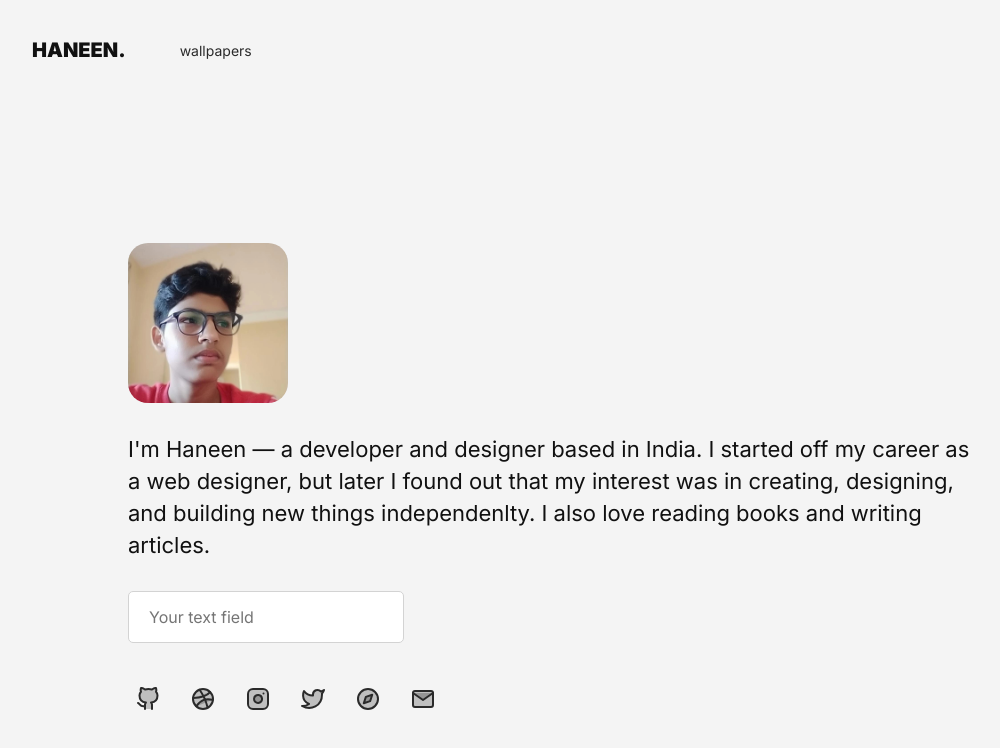
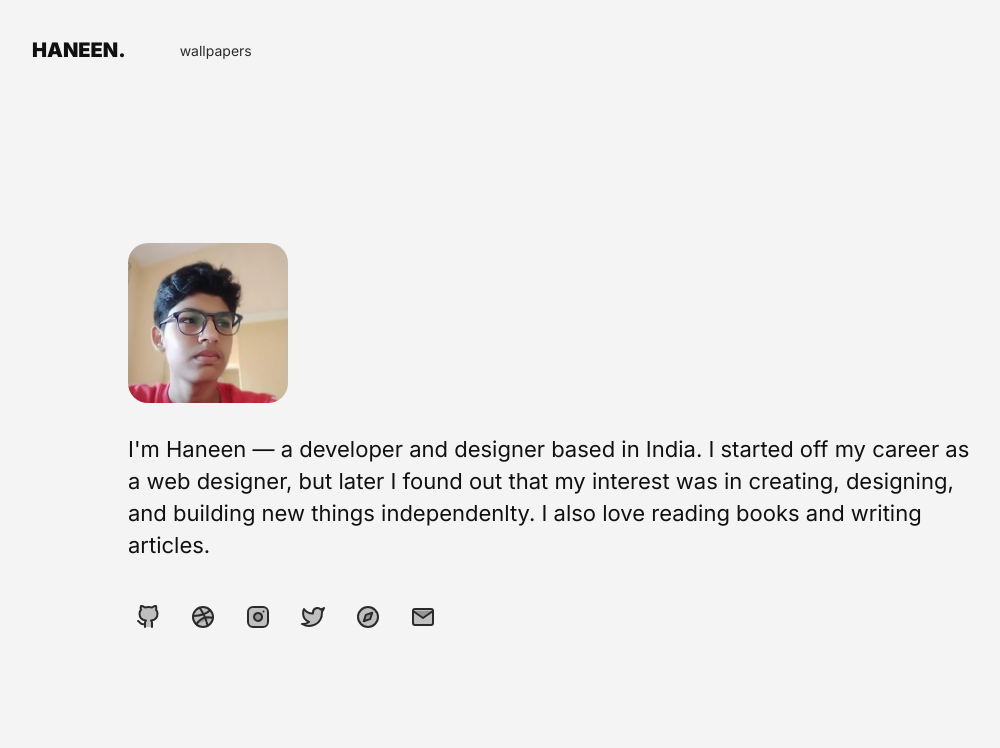
Before and after one commit to haneenmahd/haneenmahd.github.io, a React (Vite) app: page / in a window 1280 px wide. Shown: the top 748 px of the page, without its empty margins (0-1000 px from the left). Built offline with nearby package versions, Linux system fonts and the light colour scheme.

Commit message:
Remove unused imports

```diff
--- a/src/components/Main.jsx
+++ b/src/components/Main.jsx
@@ -1,6 +1,5 @@
 import React from 'react'
 import styled from 'styled-components'
-import TextField from './TextField'
 import theme from '../theme'
 import Links from './Links'
 import Image from './Image'
@@ -39,8 +38,6 @@ const Main = () => {
           in creating, designing, and building new things independenlty. I also
           love reading books and writing articles.
         </LandingParagraph>
-
-        <TextField />
         <Links />
       </Intro>
     </MainStyle>
```
